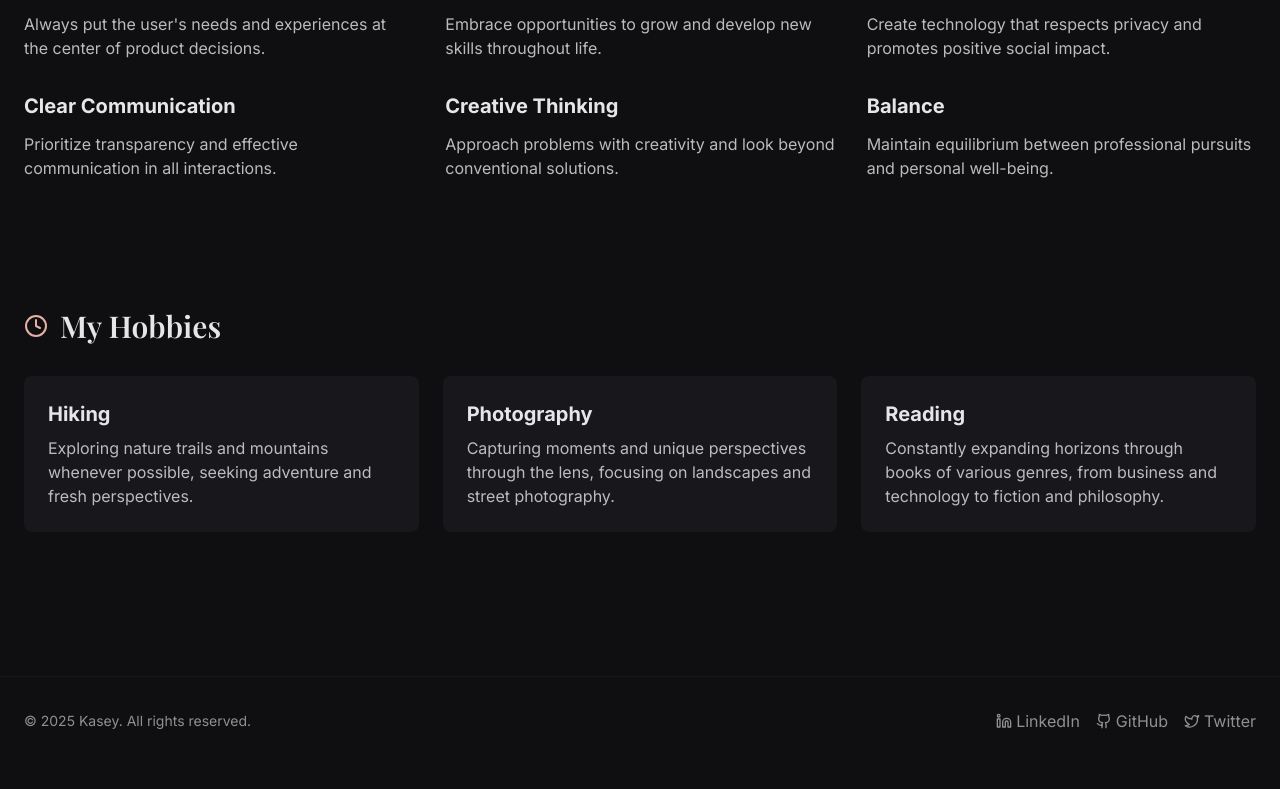
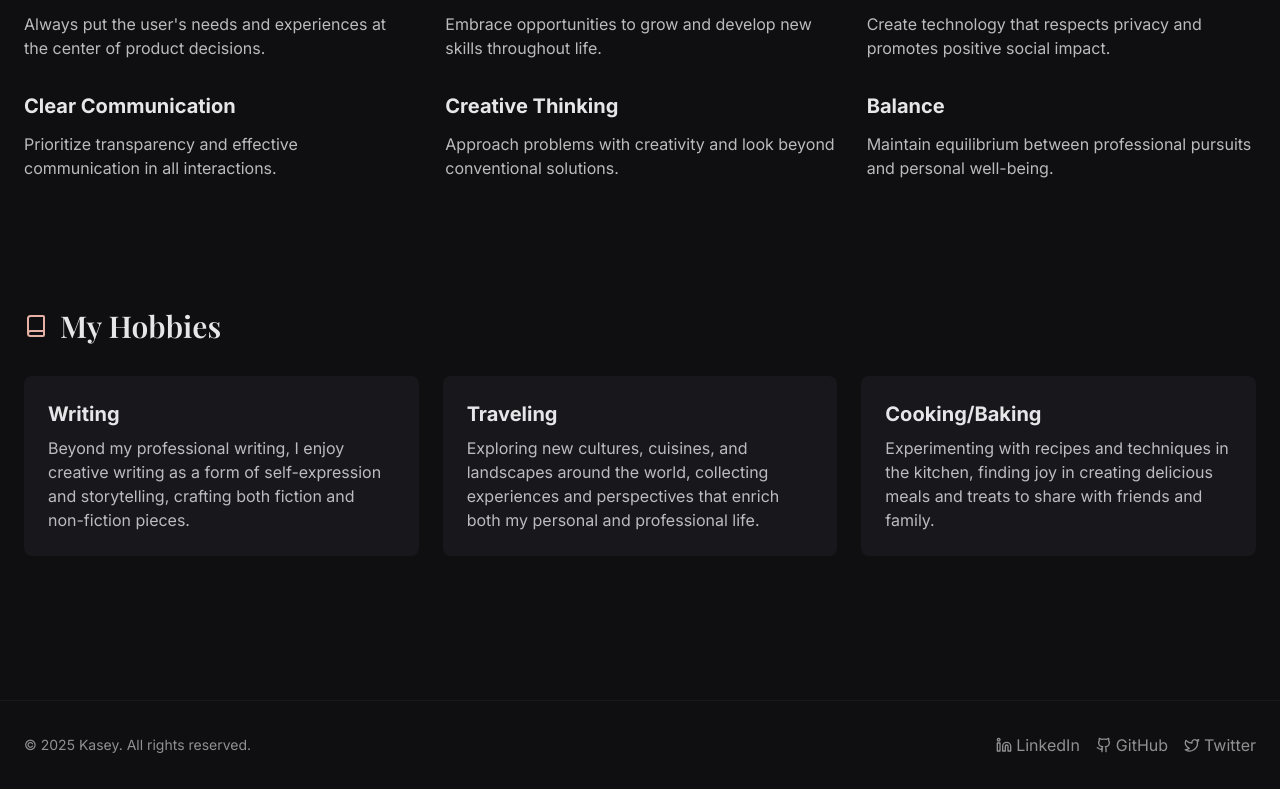
Before and after one commit to seykafu/seykafu-portfolio, a React (Vite) app: page /about in a window 1280 px wide. Shown: the part 3116-3905 px from the top of the page. Before the commit the page ends 3881 px from the top, so only its background shows below. Built offline with nearby package versions, Linux system fonts and the light colour scheme.

Commit message:
Update hobbies section
Update the hobbies section with the new hobbies: Writing, Traveling, and Cooking/Baking.

```diff
--- a/src/components/about/HobbiesSection.tsx
+++ b/src/components/about/HobbiesSection.tsx
@@ -1,31 +1,31 @@
 
 import React from 'react';
-import { Clock } from 'lucide-react';
+import { Book, Plane, Utensils } from 'lucide-react';
 
 const HobbiesSection = () => {
   return (
     <section className="py-16">
       <div className="flex items-center mb-8">
-        <Clock className="text-portfolio-accent mr-3" />
+        <Book className="text-portfolio-accent mr-3" />
         <h2 className="font-serif text-3xl font-semibold">My Hobbies</h2>
       </div>
       <div className="grid grid-cols-1 md:grid-cols-3 gap-6">
         <div className="bg-portfolio-muted/30 p-6 rounded-lg">
-          <h3 className="text-xl font-bold mb-2">Hiking</h3>
+          <h3 className="text-xl font-bold mb-2">Writing</h3>
           <p className="text-portfolio-text/80">
-            Exploring nature trails and mountains whenever possible, seeking adventure and fresh perspectives.
+            Beyond my professional writing, I enjoy creative writing as a form of self-expression and storytelling, crafting both fiction and non-fiction pieces.
           </p>
         </div>
         <div className="bg-portfolio-muted/30 p-6 rounded-lg">
-          <h3 className="text-xl font-bold mb-2">Photography</h3>
+          <h3 className="text-xl font-bold mb-2">Traveling</h3>
           <p className="text-portfolio-text/80">
-            Capturing moments and unique perspectives through the lens, focusing on landscapes and street photography.
+            Exploring new cultures, cuisines, and landscapes around the world, collecting experiences and perspectives that enrich both my personal and professional life.
           </p>
         </div>
         <div className="bg-portfolio-muted/30 p-6 rounded-lg">
-          <h3 className="text-xl font-bold mb-2">Reading</h3>
+          <h3 className="text-xl font-bold mb-2">Cooking/Baking</h3>
           <p className="text-portfolio-text/80">
-            Constantly expanding horizons through books of various genres, from business and technology to fiction and philosophy.
+            Experimenting with recipes and techniques in the kitchen, finding joy in creating delicious meals and treats to share with friends and family.
           </p>
         </div>
       </div>
```
